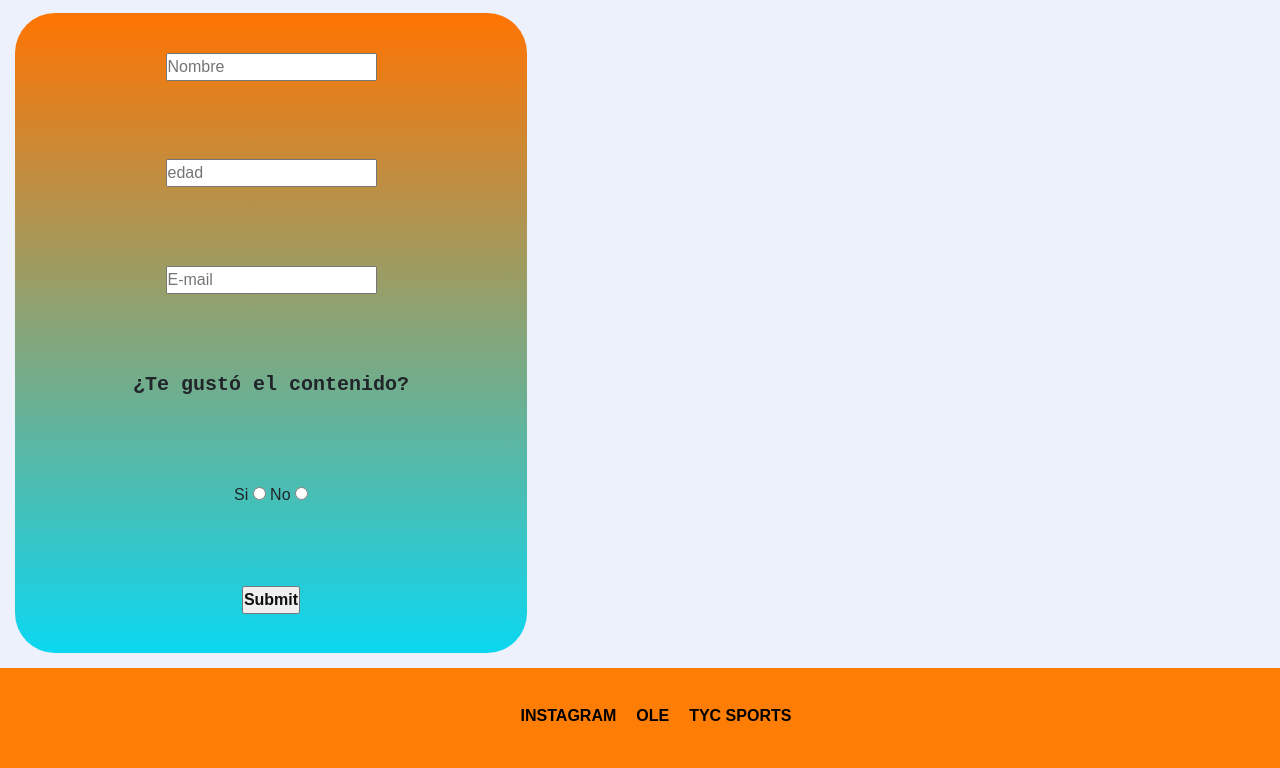
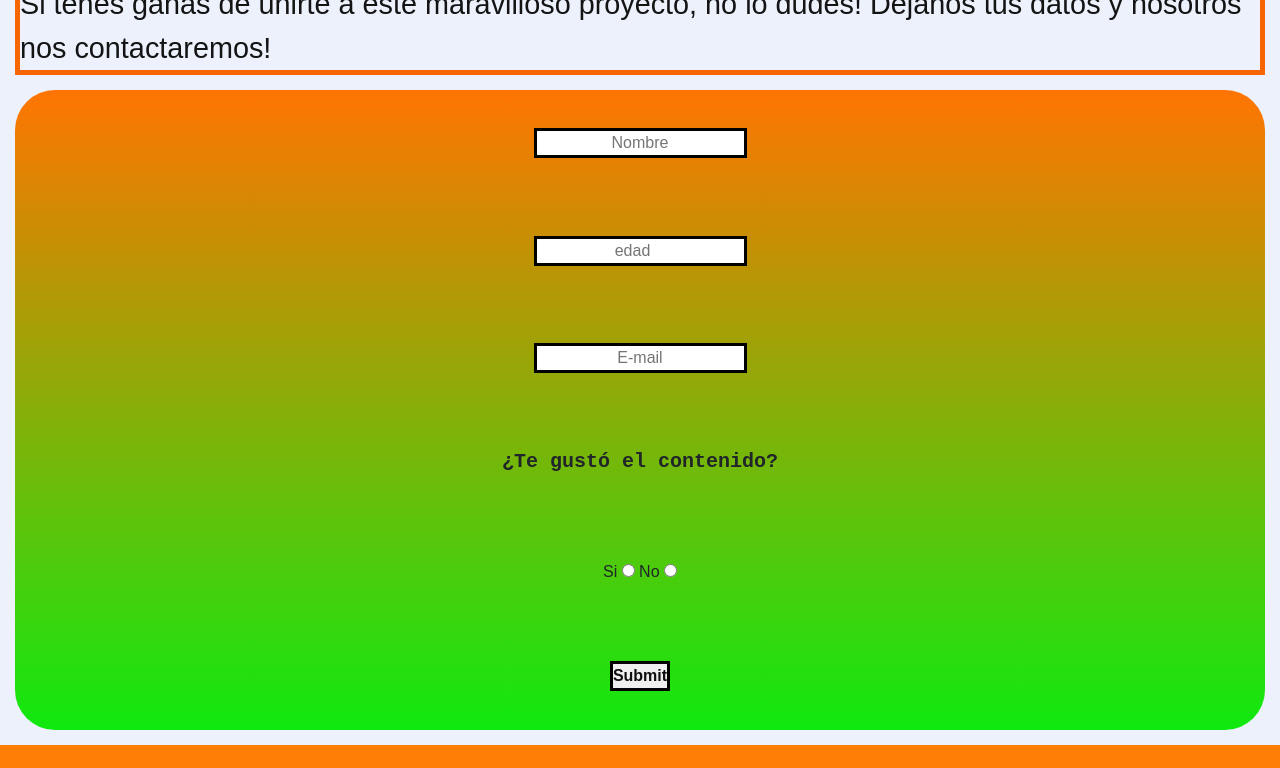
Before and after one commit to GonzaloRaniti/Pf-Raniti, a plain HTML site: page pages/contacto.html in a window 1280 px wide. Shown: the part 161-929 px from the top of the page. Drawn offline with nearby package versions, Linux system fonts and the light colour scheme.

Commit message:
dando estilo general

```diff
--- a/css/style.css
+++ b/css/style.css
@@ -84,6 +84,16 @@ body {
     font-size: 15px;
     font-weight: bold; }
 
+.imagen {
+  animation-name: slide-in;
+  animation-duration: 1s; }
+
+@keyframes slide-in {
+  from {
+    transform: translateX(-100%); }
+  to {
+    transform: translateX(0); } }
+
 /* MIRAR ESTE ITEM */
 .parrafo-1 {
   font-family: Arial, Helvetica, sans-serif;
@@ -136,7 +146,6 @@ body {
   text-align: center;
   font-weight: bold;
   font-family: 'Courier New', Courier, monospace; }
-
   .titulo-2:hover {
     background-color: yellow;
     color: blue; }
@@ -145,7 +154,6 @@ body {
   text-align: center;
   font-weight: bold;
   font-family: 'Courier New', Courier, monospace; }
-
   .titulo-3:hover {
     background-color: red;
     color: white; }
@@ -235,16 +243,24 @@ body {
     color: white; }
 
 /* CONTACTO */
+.p-contacto {
+  margin: 15px;
+  font-size: 1.8rem;
+  color: #141414;
+  border: 5px solid #f86604; }
+
 .prueba {
-  background-image: linear-gradient(to top, #0bd7f1 0%, #ff7402 100%);
+  background-image: linear-gradient(to top, #0fe90f 0%, #ff7402 100%);
   display: flex;
   flex-direction: column;
   height: 80vh;
   justify-content: space-around;
   align-items: center;
-  width: 40%;
   margin: 15px;
   border-radius: 40px; }
+  .prueba input {
+    text-align: center;
+    border: 3px black solid; }
 
 .h1 {
   font-family: 'Courier New', Courier, monospace;
@@ -254,8 +270,9 @@ body {
 .boton-form {
   color: #0f0f0f;
   font-weight: bold; }
-  .boton-form:hover {
-    color: #3b06fc;
+  .boton-form:focus {
+    color: #fc2b06;
+    background-color: #fc7c05;
     border: 2px solid black; }
 
 .footer {
--- a/pages/contacto.html
+++ b/pages/contacto.html
@@ -1,5 +1,6 @@
 <!doctype html>
 <html lang="en">
+
 <head>
     <meta charset="utf-8">
     <meta name="viewport" content="width=device-width, initial-scale=1">
@@ -58,10 +59,11 @@
 
 
     <main>
-        <h1 class="h2">CONTACTANOS</h1>
+        <h1 class="h2">¡CONTACTANOS!</h1>
 
 
-        <p class="p-contacto">Si tenes ganas de unirte a este maravilloso proyecto, no lo dudes! Dejanos tus datos y nosotros nos contactaremos!</p>
+        <p class="p-contacto">Si tenes ganas de unirte a este maravilloso proyecto, no lo dudes! Dejanos tus datos y
+            nosotros nos contactaremos!</p>
 
         <form action="" method="get">
             <div class="prueba">
--- a/scss/main.scss
+++ b/scss/main.scss
@@ -23,6 +23,8 @@ body {
     }
 
 }
+
+
 
 
 
@@ -126,6 +128,7 @@ body {
     align-items: center;
     margin: 100px 35px;
 
+
     img {
         max-width: 500px;
     }
@@ -135,6 +138,21 @@ body {
         font-weight: bold;
     }
 
+}
+
+.imagen {
+    animation-name: slide-in;
+    animation-duration: 1s;
+}
+
+@keyframes slide-in {
+    from {
+        transform: translateX(-100%);
+    }
+
+    to {
+        transform: translateX(0);
+    }
 }
 
 /* MIRAR ESTE ITEM */
@@ -213,23 +231,25 @@ body {
     font-weight: bold;
     font-family: 'Courier New', Courier, monospace;
 
+    &:hover {
+        background-color: yellow;
+        color: blue;
+    }
+
 }
 
-.titulo-2:hover {
-    background-color: yellow;
-    color: blue;
-}
 
 .titulo-3 {
     text-align: center;
     font-weight: bold;
     font-family: 'Courier New', Courier, monospace;
+
+    &:hover {
+        background-color: red;
+        color: white;
+    }
 }
 
-.titulo-3:hover {
-    background-color: red;
-    color: white;
-}
 
 .flex-river {
     display: flex;
@@ -254,13 +274,6 @@ body {
 
 }
 
-
-// .flex-river img {
-
-//     margin: 15px;
-//     max-width: 30%;
-
-// }
 
 /* RACING CLUB */
 
@@ -359,16 +372,28 @@ body {
 
 
 /* CONTACTO */
+
+.p-contacto {
+    margin: 15px;
+    font-size: 1.8rem;
+    color: #141414;
+    border: 5px solid #f86604;
+}
+
 .prueba {
-    background-image: linear-gradient(to top, #0bd7f1 0%, #ff7402 100%);
+    background-image: linear-gradient(to top, #0fe90f 0%, #ff7402 100%);
     display: flex;
     flex-direction: column;
     height: 80vh;
     justify-content: space-around;
     align-items: center;
-    width: 40%;
     margin: 15px;
     border-radius: 40px;
+
+    input {
+        text-align: center;
+        border: 3px black solid;
+    }
 }
 
 .h1 {
@@ -380,11 +405,13 @@ body {
 
 
 .boton-form {
-    color: rgb(15, 15, 15);
+    color: #0f0f0f;
     font-weight: bold;
 
-    &:hover {
-        color: rgb(59, 6, 252);
+
+    &:focus {
+        color: #fc2b06;
+        background-color: #fc7c05;
         border: 2px solid black;
     }
 }
```
Also changed, not shown: pages/boca-juniors.html (+1 -1 lines), pages/independiente.html (+1 -1 lines), pages/racing-club.html (+1 -1 lines), pages/river-plate.html (+1 -1 lines), recursos/ole.png (added). Lines whose indentation alone changed are shown as unchanged.
